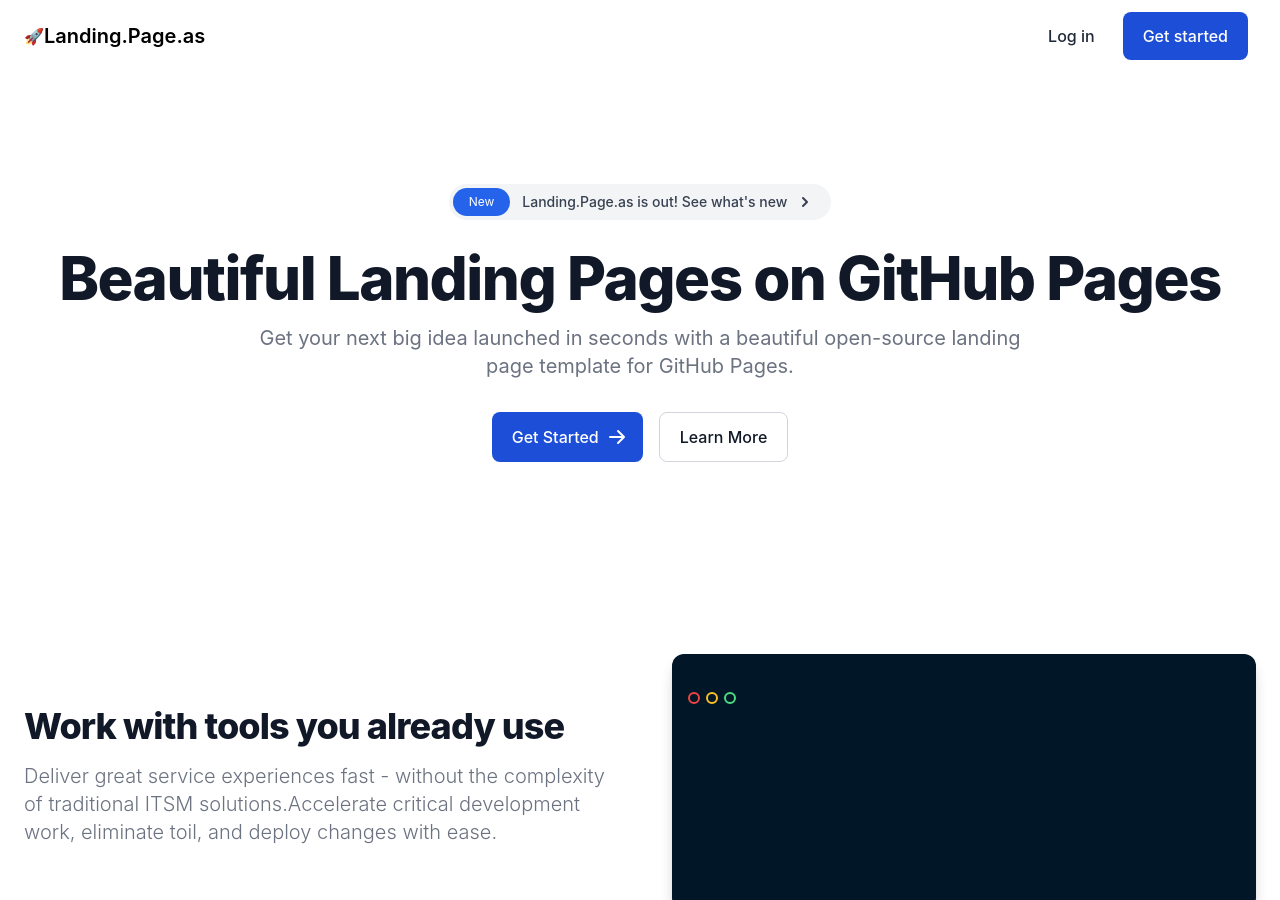
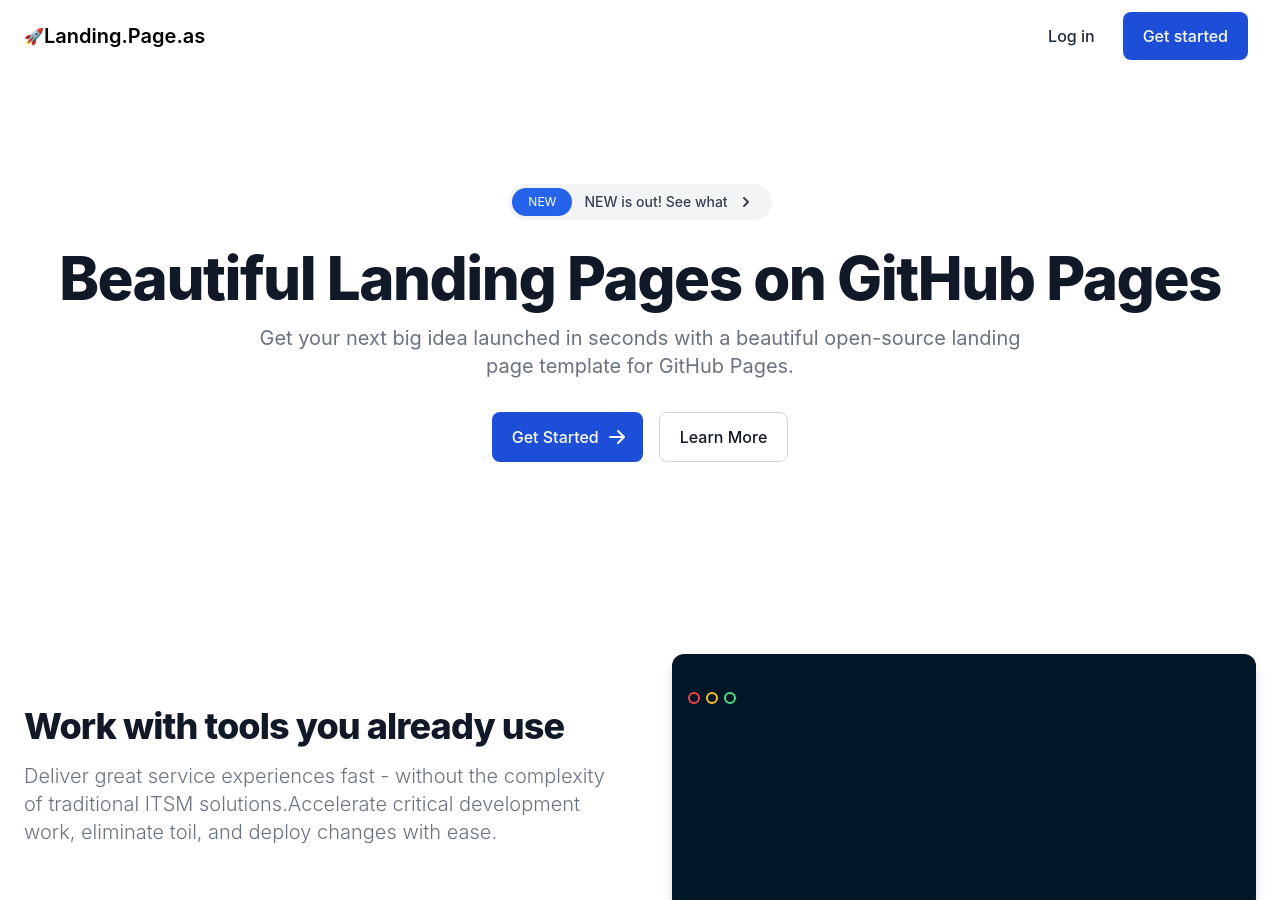
Before and after one commit to nathanclevenger/landing, a Jekyll site: the page built from README.md, in a window 1280 px wide and 900 px high. Built offline with Jekyll 4.4.1, drawn with Linux system fonts in a browser that asks for light colours; nearby versions of some CDN libraries; our own code applies the rules of GitHub Pages for plain Markdown files.

Commit message:
Update hero.html

```diff
--- a/_includes/hero.html
+++ b/_includes/hero.html
@@ -1,7 +1,7 @@
 <section class="bg-white dark:bg-gray-900 pt-12">
     <div class="py-8 px-4 mx-auto max-w-screen-xl text-center lg:py-16 lg:px-12">
         <a href="#" class="inline-flex justify-between items-center py-1 px-1 pr-4 mb-7 text-sm text-gray-700 bg-gray-100 rounded-full dark:bg-gray-800 dark:text-white hover:bg-gray-200 dark:hover:bg-gray-700" role="alert">
-            <span class="text-xs bg-primary-600 rounded-full text-white px-4 py-1.5 mr-3">New</span> <span class="text-sm font-medium">{{ site.name }} is out! See what's new</span>
+            <span class="text-xs bg-primary-600 rounded-full text-white px-4 py-1.5 mr-3">{{ site.hero.callout.name | default: 'New'}}</span> <span class="text-sm font-medium">{{ site.hero.callout.name | default: site.name | append: ' is out! See what's new'}}</span>
             <svg class="ml-2 w-5 h-5" fill="currentColor" viewBox="0 0 20 20" xmlns="http://www.w3.org/2000/svg"><path fill-rule="evenodd" d="M7.293 14.707a1 1 0 010-1.414L10.586 10 7.293 6.707a1 1 0 011.414-1.414l4 4a1 1 0 010 1.414l-4 4a1 1 0 01-1.414 0z" clip-rule="evenodd"></path></svg>
         </a>
         <h1 class="mb-4 text-4xl font-extrabold tracking-tight leading-none text-gray-900 md:text-5xl lg:text-6xl dark:text-white">{{ site.title }}</h1>
```
